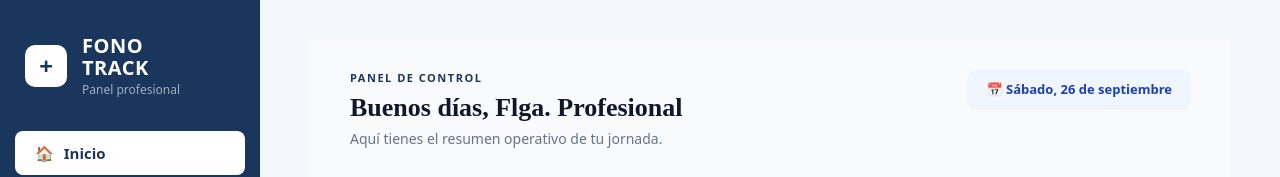
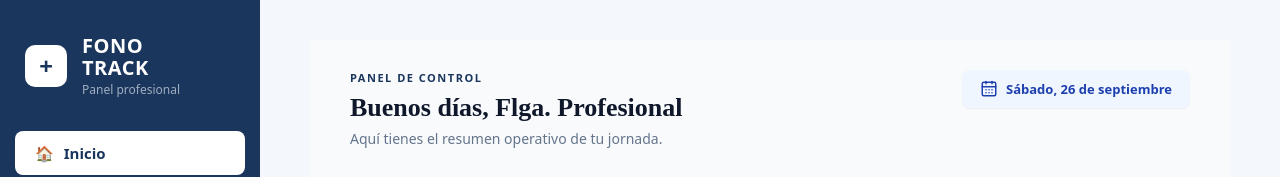
Before and after one commit to Agustin-Heinz/Proyecto-Capstone, a React app in the folder Fase 2/Evidencias de proyecto/Evidencias de sistema/Aplicación/FonoTrack/frontend/: page /panel in a window 1280 px wide. Shown: the top 177 px of the page. Built offline with nearby package versions, Linux system fonts and the light colour scheme; the HTML template or start-up script is replaced by a standard one.

Commit message:
pequeña mejora visual

```diff
--- a/Fase 2/Evidencias de proyecto/Evidencias de sistema/Aplicación/FonoTrack/frontend/src/pages/Confirmation.jsx
+++ b/Fase 2/Evidencias de proyecto/Evidencias de sistema/Aplicación/FonoTrack/frontend/src/pages/Confirmation.jsx
@@ -1,5 +1,5 @@
 import { useLocation, useParams, Link } from 'react-router-dom';
-import { User, Settings, MapPin, Trash2, Edit, Plus } from 'lucide-react';
+
 
 export default function Confirmation() {
   const { profId, servId } = useParams();
--- a/Fase 2/Evidencias de proyecto/Evidencias de sistema/Aplicación/FonoTrack/frontend/src/pages/PanelAgenda.jsx
+++ b/Fase 2/Evidencias de proyecto/Evidencias de sistema/Aplicación/FonoTrack/frontend/src/pages/PanelAgenda.jsx
@@ -1,4 +1,5 @@
 import { useState, useEffect } from 'react';
+import { User, Settings, MapPin, CalendarDays, Edit, Plus } from 'lucide-react';
 
 export default function PanelAgenda() {
   const [citasHoy, setCitasHoy] = useState([]);
@@ -42,13 +43,13 @@ export default function PanelAgenda() {
   const ingresosMes = citasHoy.reduce((total, c) => total + (c.precio || 0), 0);
   const pacientesActivos = new Set(citasHoy.map(c => c.id_paciente)).size;
 
-  // Obtener fecha actual en formato legible (ej: "Lunes, 24 de agosto")
+  // Obtener fecha actual en formato legible
   const fechaHoyStr = new Date().toLocaleDateString('es-ES', { weekday: 'long', day: 'numeric', month: 'long' });
 
   // Función para manejar el clic en asistencia (visual por ahora)
   const marcarAsistencia = (id, estado) => {
     setCitasHoy(prev => prev.map(c => c.id_citas === id ? { ...c, estado_asistencia: estado } : c));
-    // Aquí a futuro se puede agregar un fetch(PUT) al backend para guardarlo en MySQL
+    // Aquí a futuro podríamos agregar un fetch(PUT) al backend para guardarlo en MySQL
   };
 
   return (
@@ -66,8 +67,8 @@ export default function PanelAgenda() {
           <p style={{ color: '#64748b', marginTop: '6px', fontSize: '14px' }}>Aquí tienes el resumen operativo de tu jornada.</p>
         </div>
         <div style={{ backgroundColor: '#eff6ff', color: '#1e40af', padding: '10px 18px', borderRadius: '8px', fontSize: '13px', fontWeight: '700', display: 'flex', alignItems: 'center', gap: '8px', boxShadow: '0 1px 2px rgba(0,0,0,0.05)' }}>
-          📅 {fechaHoyStr.charAt(0).toUpperCase() + fechaHoyStr.slice(1)}
-        </div>
+          <CalendarDays size={18} color="#1e40af" /> {fechaHoyStr.charAt(0).toUpperCase() + fechaHoyStr.slice(1)}
+          </div>
       </div>
 
       {/* MÉTRICAS SUPERIORES */}
@@ -77,7 +78,7 @@ export default function PanelAgenda() {
         <MetricCard titulo="Ingresos acumulados del mes" valor={cargando ? "..." : `$${ingresosMes.toLocaleString('es-CL')}`} color="#f0fdf4" />
       </div>
 
-      {/* ÁREA DE ACCIÓN RÁPIDA (Fondo gris claro) */}
+      {/* ÁREA DE ACCIÓN RÁPIDA */}
       <div style={{ backgroundColor: '#f1f5f9', padding: '30px', borderRadius: '20px' }}>
         <div style={{ display: 'flex', justifyContent: 'space-between', alignItems: 'center', marginBottom: '20px' }}>
           <div>
@@ -105,7 +106,7 @@ export default function PanelAgenda() {
               return (
                 <div key={c.id_citas} style={{ display: 'flex', alignItems: 'center', backgroundColor: '#ffffff', padding: '16px 20px', borderRadius: '12px', boxShadow: '0 2px 4px rgba(0,0,0,0.02)' }}>
 
-                  {/* Pastilla de Hora */}
+                  {/* Parte de Hora */}
                   <div style={{ backgroundColor: '#eff6ff', color: '#1e40af', padding: '8px 14px', borderRadius: '8px', fontWeight: '800', fontSize: '14px', marginRight: '20px', minWidth: '55px', textAlign: 'center' }}>
                     {horaLimpia}
                   </div>
```
